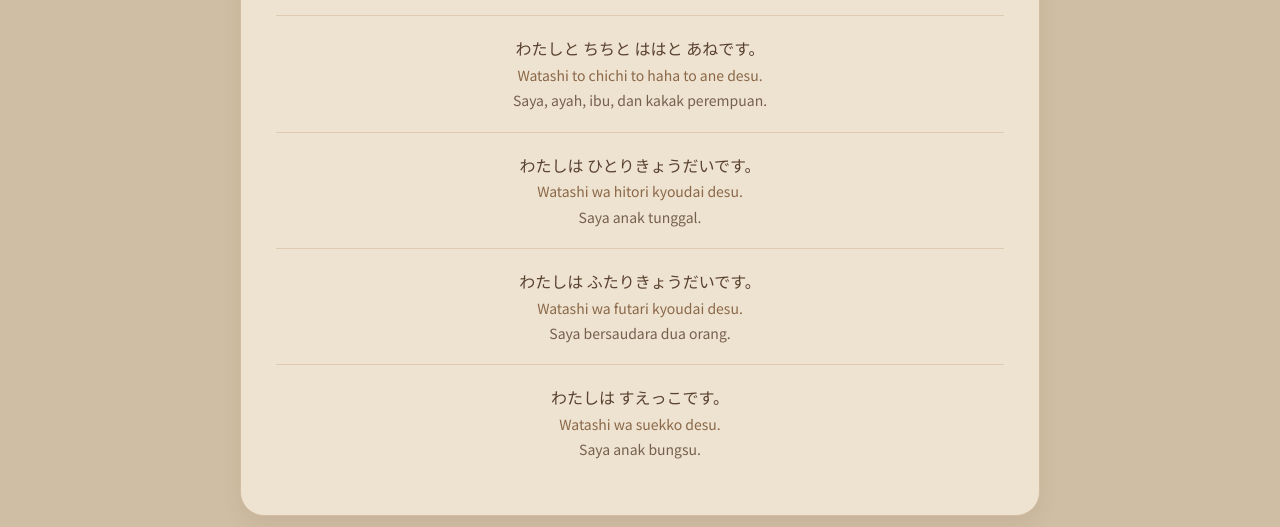
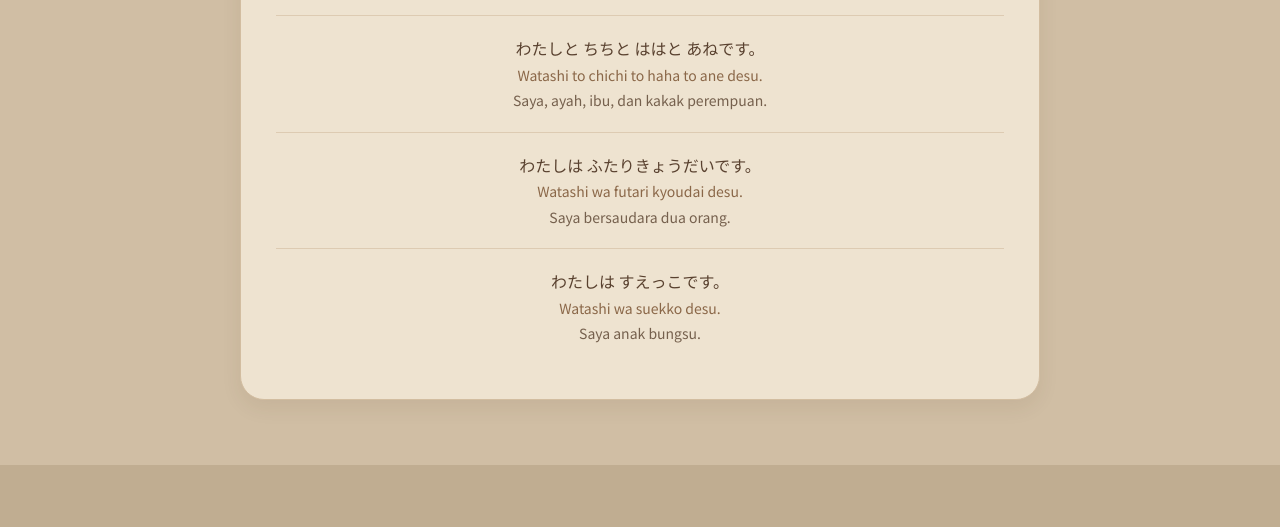
Before and after one commit to ameliyadwiptri-lab/tugas-web-jepang, a plain HTML site: page index.html in a window 1280 px wide. Shown: the part 1201-1728 px from the top of the page. Drawn offline with Linux system fonts and the light colour scheme.

Commit message:
Add files via upload

```diff
--- a/index.html
+++ b/index.html
@@ -94,11 +94,6 @@
                 <p class="indo">Saya, ayah, ibu, dan kakak perempuan.</p>
             </div>
 
-            <div class="intro-item">
-                <p class="japanese">わたしは ひとりきょうだいです。</p>
-                <p class="romaji">Watashi wa hitori kyoudai desu.</p>
-                <p class="indo">Saya anak tunggal.</p>
-            </div>
 
             <div class="intro-item">
                 <p class="japanese">わたしは ふたりきょうだいです。</p>
```
